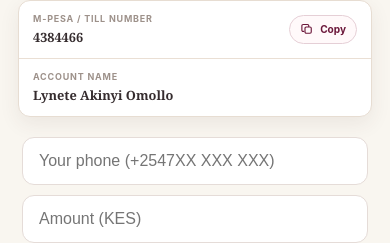
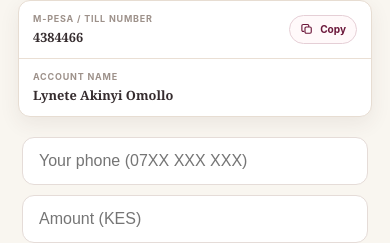
Before and after one commit to BrianMunyoki/Wedding-Programme, a React (Vite) app: page / in a window 390 px wide. Both pictures are taken after a click on the button "Use M-Pesa to send your Gift". Shown: the part 1500-1743 px from the top of the page. Built offline with nearby package versions, Linux system fonts and the light colour scheme.

Commit message:
Update phone input placeholder format

```diff
--- a/src/MpesaGift.jsx
+++ b/src/MpesaGift.jsx
@@ -78,7 +78,7 @@
         </button>
       ) : (
         <div>
-          <input style={input} type="tel" placeholder="Your phone (+2547XX XXX XXX)"
+          <input style={input} type="tel" placeholder="Your phone (07XX XXX XXX)"
             value={phone} onChange={(e) => setPhone(e.target.value)} />
           <input style={input} type="number" placeholder="Amount (KES)"
             value={amount} onChange={(e) => setAmount(e.target.value)} />
```
